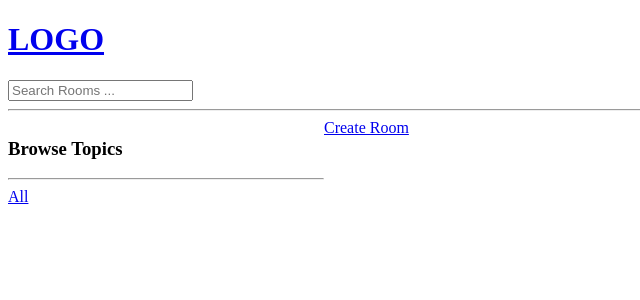
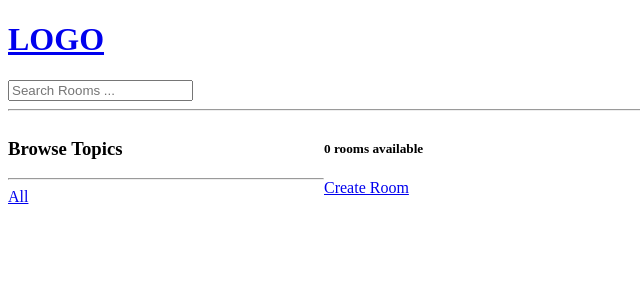
Before and after one commit to ethan-yz-hao/StudyBud, a Django app: page / in a window 1280 px wide. Shown: the top 300 px of the page, without its empty margins (0-640 px from the left). Run offline with Django 4.2, Linux system fonts and the light colour scheme; data that the repository does not hold is empty.

Commit message:
roomt count for search

```diff
--- a/base/templates/base/home.html
+++ b/base/templates/base/home.html
@@ -29,6 +29,8 @@
 
 
         <div>
+            <h5>{{ room_cnt }} rooms available</h5>
+
             <a href="{% url 'create-room' %}">Create Room</a>
             <div>
                 {% for room in rooms %}
--- a/base/views.py
+++ b/base/views.py
@@ -16,7 +16,9 @@ def home(request):
 
     topics = Topic.objects.all()
 
-    context = {'rooms': rooms, 'topics': topics}
+    room_cnt = rooms.count()
+
+    context = {'rooms': rooms, 'topics': topics, 'room_cnt': room_cnt}
     return render(request, 'base/home.html', context)
 
 
```
